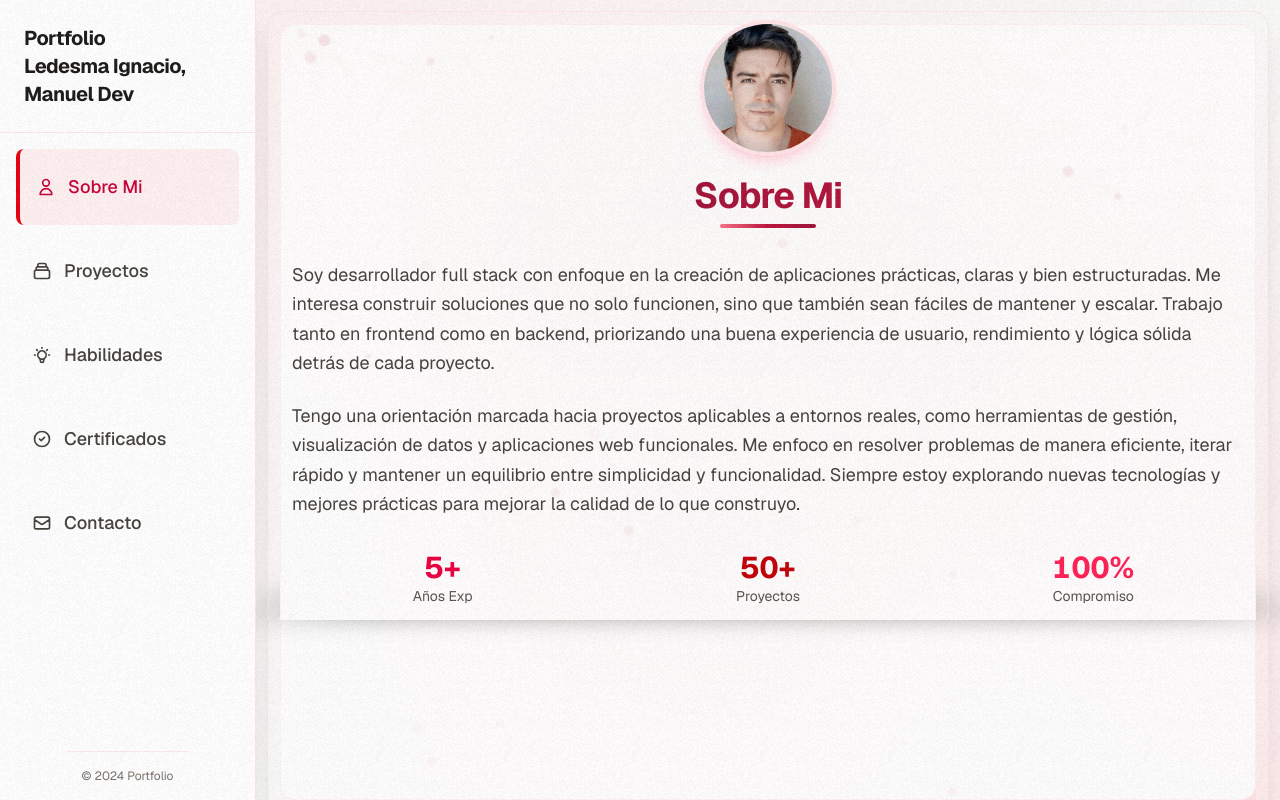
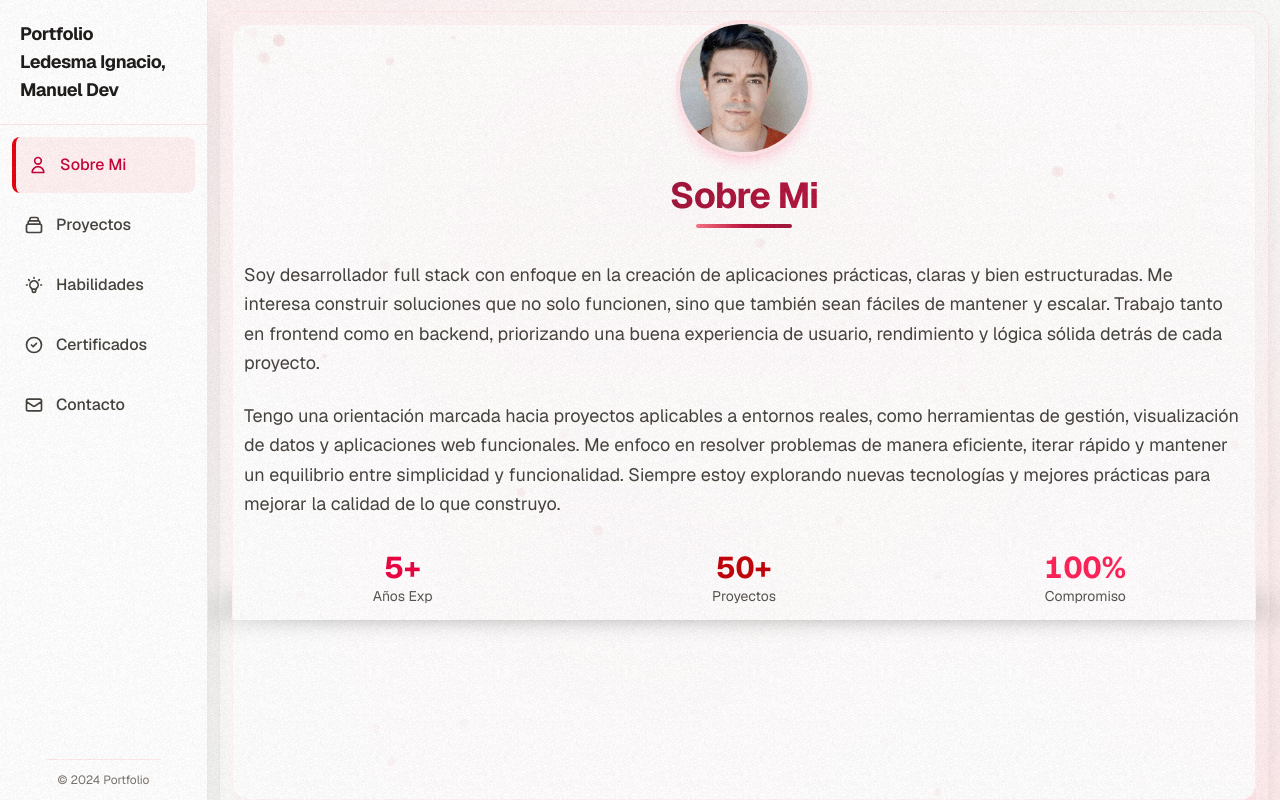
Before and after one commit to NachoLedesma33/Porfolio-Ledesma-Ignacio-Dev, a Next.js app: page / in a window 1280 px wide. Built offline with nearby package versions, Linux system fonts and the light colour scheme; grey boxes are pictures that could not be loaded.

Commit message:
fix: mejorar interacción swiper/scroll y reducir ancho del sidebar

```diff
--- a/app/components/Sidebar.tsx
+++ b/app/components/Sidebar.tsx
@@ -33,23 +33,23 @@ export default function Sidebar({ onClose }: SidebarProps) {
   };
 
   return (
-    <div className="w-64 max-w-[80vw] h-full bg-white/95 dark:bg-stone-950/95 backdrop-blur-md border-r border-red-100/80 dark:border-red-950/60 flex flex-col items-center shadow-xl">
+    <div className="w-52 max-w-[80vw] h-full bg-white/95 dark:bg-stone-950/95 backdrop-blur-md border-r border-red-100/80 dark:border-red-950/60 flex flex-col items-center shadow-xl">
       {/* Header */}
-      <div className="p-6 border-b border-red-100/80 dark:border-red-950/60">
-        <h2 className="text-xl font-bold tracking-tight text-stone-900 dark:text-red-100">
+      <div className="p-5 border-b border-red-100/80 dark:border-red-950/60">
+        <h2 className="text-lg font-bold tracking-tight text-stone-900 dark:text-red-100">
           Portfolio <br/> Ledesma Ignacio, Manuel Dev
         </h2>
       </div>
 
       {/* Navigation */}
-      <nav className="flex-1 p-4 w-full items-center justify-center">
-        <ul className="space-y-2">
+      <nav className="flex-1 p-3 w-full items-center justify-center">
+        <ul className="space-y-1">
           {navigationItems.map((item) => (
             <li key={item.id}>
               <button
                 onClick={() => handleNavigation(item.id)}
                 className={`
-                  w-full flex items-center space-x-3 px-4 py-6 text-lg font-medium rounded-lg transition-all duration-200
+                  w-full flex items-center space-x-3 px-3 py-4 text-base font-medium rounded-lg transition-all duration-200
                   ${activeItem === item.id
                     ? 'bg-rose-50 dark:bg-red-950/40 text-rose-700 dark:text-red-300 border-l-4 border-red-600 dark:border-red-400'
                     : 'text-stone-700 dark:text-stone-300 hover:bg-rose-50/70 dark:hover:bg-stone-900'
@@ -77,7 +77,7 @@ export default function Sidebar({ onClose }: SidebarProps) {
       </nav>
 
       {/* Footer */}
-      <div className="p-4 border-t border-rose-100/80 dark:border-rose-950/60">
+      <div className="p-3 border-t border-rose-100/80 dark:border-rose-950/60">
         <div className="text-xs text-stone-500 dark:text-rose-200/60">
           © 2024 Portfolio
         </div>
--- a/app/components/SwiperContainer.tsx
+++ b/app/components/SwiperContainer.tsx
@@ -54,6 +54,8 @@ export default function SwiperContainer() {
         ref={swiperRef}
         effect="cube"
         grabCursor={false}
+        noSwiping={true}
+        noSwipingSelector="p, h1, h2, h3, h4, h5, h6, li, blockquote, pre, code, th, td, label, legend, figcaption, summary, dt, dd, .split-word, .text-balance, .section-heading, .accent-rule span"
         cubeEffect={{
           shadow: true,
           slideShadows: true,
--- a/app/hooks/useMouseDragScroll.ts
+++ b/app/hooks/useMouseDragScroll.ts
@@ -6,14 +6,10 @@ import { useEffect } from "react";
 const INTERACTIVE_SELECTOR =
   "a, button, input, textarea, select, option, label, [role='button'], [contenteditable='true']";
 
-/** Contenedores con scroll horizontal propio: no iniciar arrastre vertical aquí. */
 const HORIZONTAL_SCROLL_AREA = "[data-no-vertical-drag-scroll]";
 
-/**
- * Scroll vertical con el ratón (arrastrar) sobre un contenedor con overflow-y.
- * No interfiere con enlaces ni controles. Solo botón principal del ratón.
- * El gesto no se propaga al Swiper padre.
- */
+const DRAG_THRESHOLD = 8;
+
 export function useMouseDragScroll(
   scrollRef: RefObject<HTMLElement | null>,
   enabled = true,
@@ -29,6 +25,7 @@ export function useMouseDragScroll(
         !!target.closest(HORIZONTAL_SCROLL_AREA));
 
     let down = false;
+    let dragging = false;
     let startY = 0;
     let startScroll = 0;
 
@@ -38,20 +35,27 @@ export function useMouseDragScroll(
       if (skipDrag(e.target)) return;
       e.stopPropagation();
       down = true;
+      dragging = false;
       startY = e.clientY;
       startScroll = el.scrollTop;
-      document.body.style.userSelect = "none";
     };
 
     const onMouseMove = (e: MouseEvent) => {
       if (!down) return;
-      el.scrollTop = startScroll - (e.clientY - startY);
+      const dy = e.clientY - startY;
+      if (!dragging) {
+        if (Math.abs(dy) < DRAG_THRESHOLD) return;
+        dragging = true;
+        document.body.style.userSelect = "none";
+      }
+      el.scrollTop = startScroll - dy;
       e.preventDefault();
     };
 
     const onMouseUp = () => {
       if (!down) return;
       down = false;
+      dragging = false;
       document.body.style.userSelect = "";
     };
 
```
